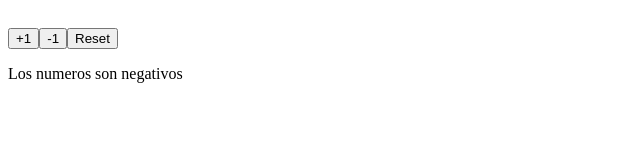
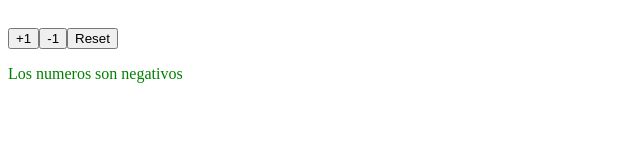
Before and after one commit to ssy01364/PrimerProyecto, an Angular app: page / in a window 1280 px wide. Shown: the part 142-297 px from the top of the page, without its empty margins (0-640 px from the left). Built offline with nearby package versions, Linux system fonts and the light colour scheme.

Commit message:
1.1
con p, @if, falta el @for

```diff
--- a/src/app/components/semaforo/semaforo.html
+++ b/src/app/components/semaforo/semaforo.html
@@ -26,12 +26,9 @@
 <button (click)="disminuir()">-1</button>
 <button (click)="reset()">Reset</button>
 
-<p>Los numeros son negativos</p>
+@if(contador()>=0){
+    <p style="color: green;">Los numeros son negativos</p>
 
-<!--
-@if(contador()>=0){
-    <p style="color: green;">{{contador()}} </p>
 }@else{
-    <p style="color: red;">{{contador()}}</p>
+    <p style="color: red;">Los numeros son negativos</p>
 }
--->
```
